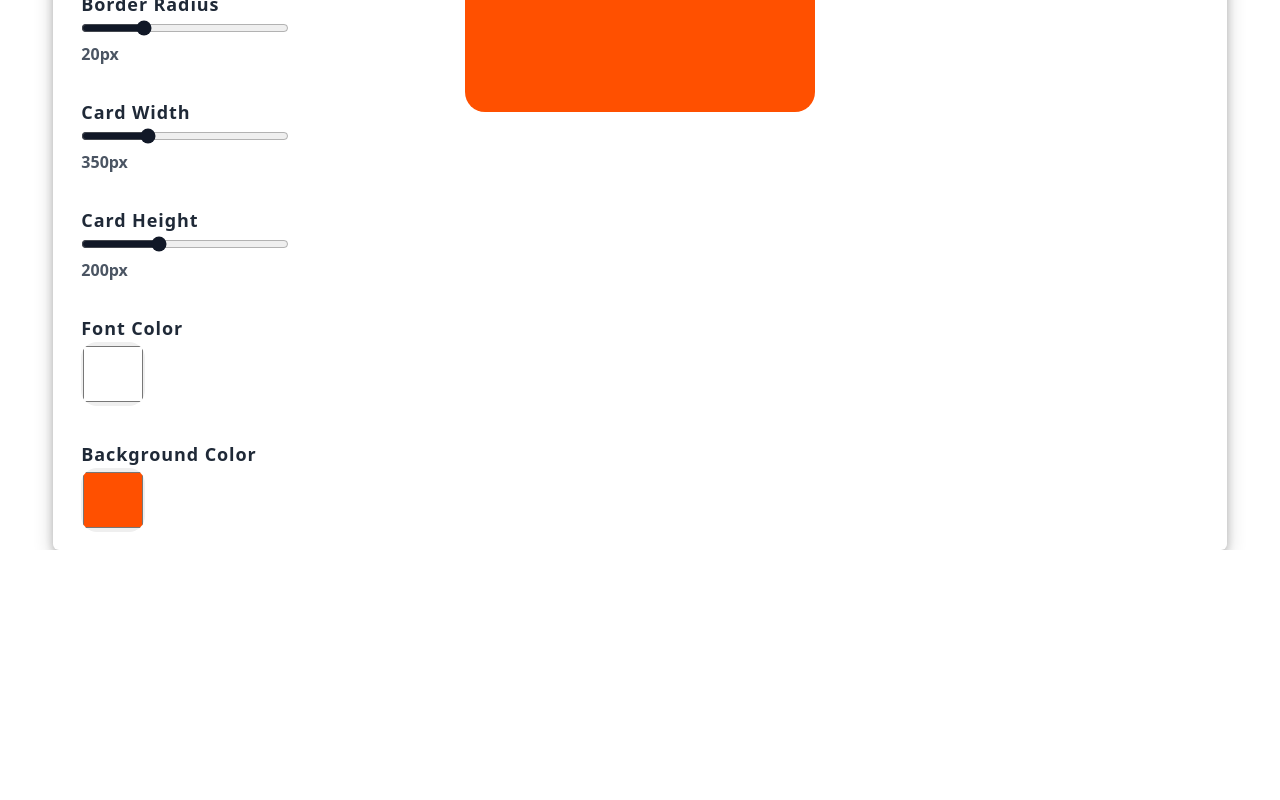
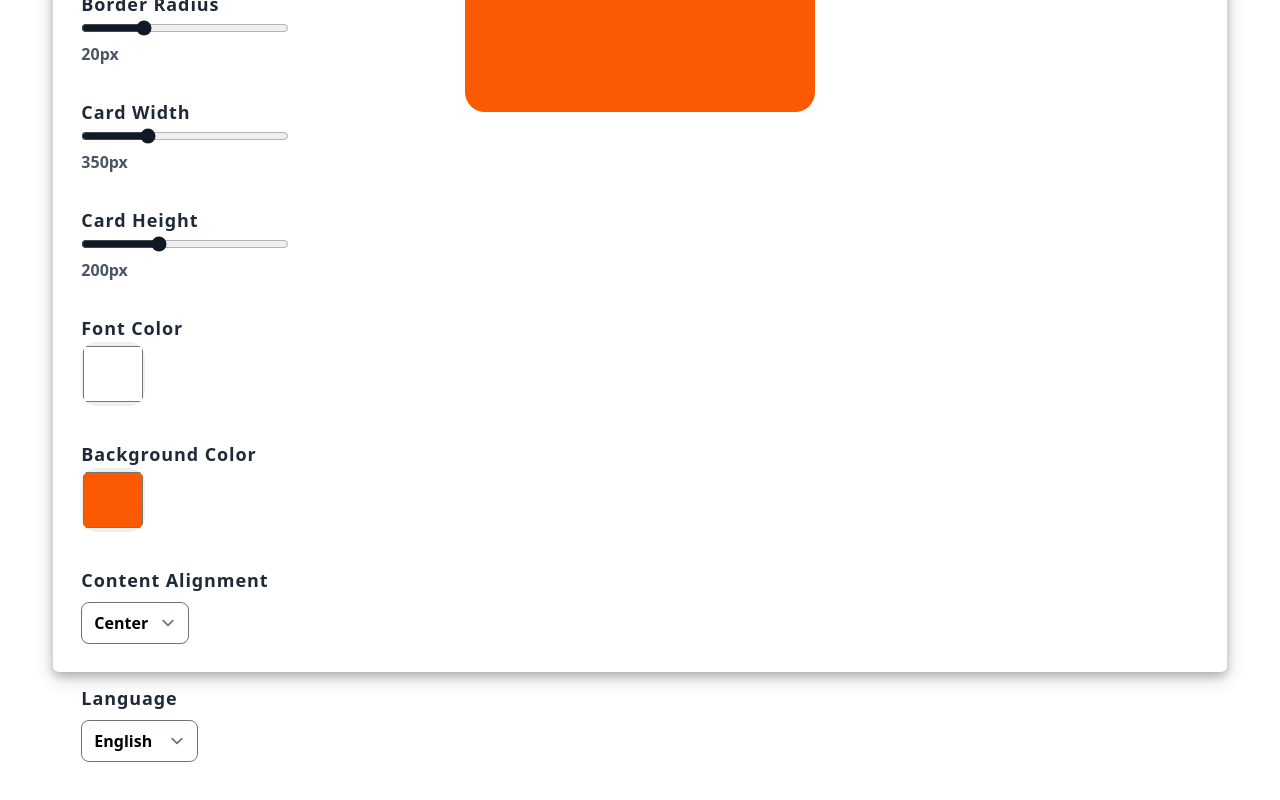
Before and after one commit to BlinzThePokemon/NumberCtrl, a SvelteKit app: page / in a window 1280 px wide. Shown: the part 348-1148 px from the top of the page. Before the commit the page ends 898 px from the top, so only its background shows below. Built offline with nearby package versions, Linux system fonts and the light colour scheme.

Commit message:
Updated stuff

```diff
--- a/src/routes/+page.svelte
+++ b/src/routes/+page.svelte
@@ -27,8 +27,17 @@
   ];
   let colorPickers = [
     { name: "Font Color", value: "#FFFFFF" },
-    { name: "Background Color", value: "#FF5000" },
+    { name: "Background Color", value: "#FC5903" },
   ];
+  // Define categories and their respective options
+  const categories = [
+    { name: "Content Alignment", options: ["Center", "Right", "Left"] },
+    { name: "Language", options: ["English", "French", "Spanish"] },
+  ];
+
+  // Variables to store selected values
+  let selectedAlignment = categories[0].options[0];
+  let selectedLanguage = categories[1].options[0];
 </script>
 
 {#snippet inputs()}
@@ -55,9 +64,24 @@
   {#each colorPickers as colorPicker}
     <div class="input-container">
       <p class="input-p">{colorPicker.name}</p>
-      <input type="color" bind:value={colorPicker.value} class="rounded-2xl w-16 h-16" />
+      <input
+        type="color"
+        bind:value={colorPicker.value}
+        class="rounded-2xl w-16 h-16"
+      />
     </div>
   {/each}
+  <div class="input-container">
+    {#each categories as category}
+      <p class="input-p mb-2">{category.name}</p>
+      <select
+        class="select bg-white text-black text-md font-semibold rounded-lg hover:ring-2 mb-10">
+        {#each category.options as option}
+          <option value={option}>{option}</option>
+        {/each}
+      </select>
+    {/each}
+  </div>
 {/snippet}
 
 <div>
@@ -75,18 +99,18 @@
 <!-- Adjusted the parent div to remove extra space -->
 <div class="flex items-start justify-center">
   <div
-    class="PanelContainer ring-2 ring-gray-200 rounded-md w-11/12 bg-white mt-10 relative"
+    class="PanelContainer ring-2 ring-gray-200 rounded-md w-11/12 bg-white mt-10 relative h-screen mb-10"
     style="
-      box-shadow: 0 4px 8px 0 rgba(0, 0, 0, 0.2), 0 6px 20px 0 rgba(0, 0, 0, 0.19);
-      /* height removed to prevent extra space */
-    "
+      box-shadow: 0 4px 8px 0 rgba(0, 0, 0, 0.2), 0 6px 20px 0 rgba(0, 0, 0, 0.19);"
   >
     <!-- The card will be at the top center of the container -->
     <div
       id="card"
       class="absolute top-10 left-1/2 transform -translate-x-1/2"
-      style="width: {rangeSliders[1].value}px; height: {rangeSliders[2].value}px; background-color: {colorPickers[1].value}; border-radius: {rangeSliders[0].value}px">
-    </div>
+      style="width: {rangeSliders[1].value}px; height: {rangeSliders[2]
+        .value}px; background-color: {colorPickers[1]
+        .value}; border-radius: {rangeSliders[0].value}px"
+    ></div>
     {@render inputs()}
   </div>
 </div>
@@ -104,4 +128,7 @@
   .input-p {
     @apply text-lg font-semibold tracking-wider text-gray-800;
   }
+  .option {
+    @apply bg-white text-black;
+  }
 </style>
```
